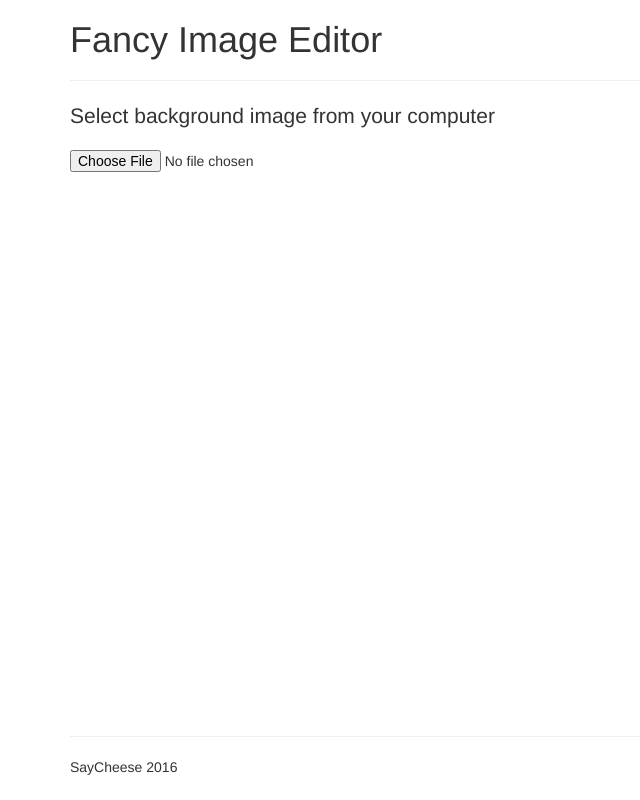
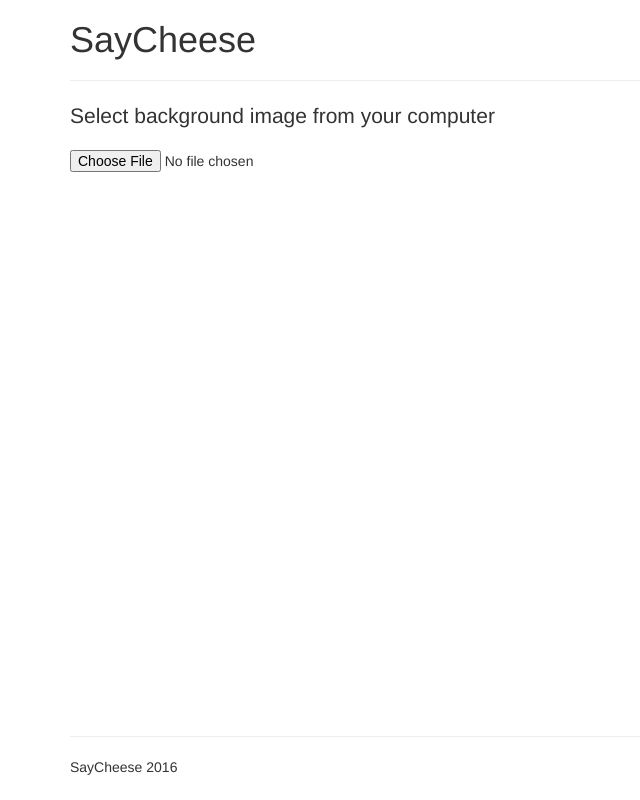
Before and after one commit to susloAlexey/SayCheese, a plain HTML site: page index.html in a window 1280 px wide. Shown: the whole page, without its empty margins (0-640 px from the left). Drawn offline with nearby package versions, Linux system fonts and the light colour scheme.

Commit message:
Changed title name

```diff
--- a/index.html
+++ b/index.html
@@ -17,7 +17,7 @@
 
 <header class="header">
     <div class="container">
-        <h1>Fancy Image Editor</h1><hr>
+        <h1>SayCheese</h1><hr>
     </div>
 </header>
 
```
